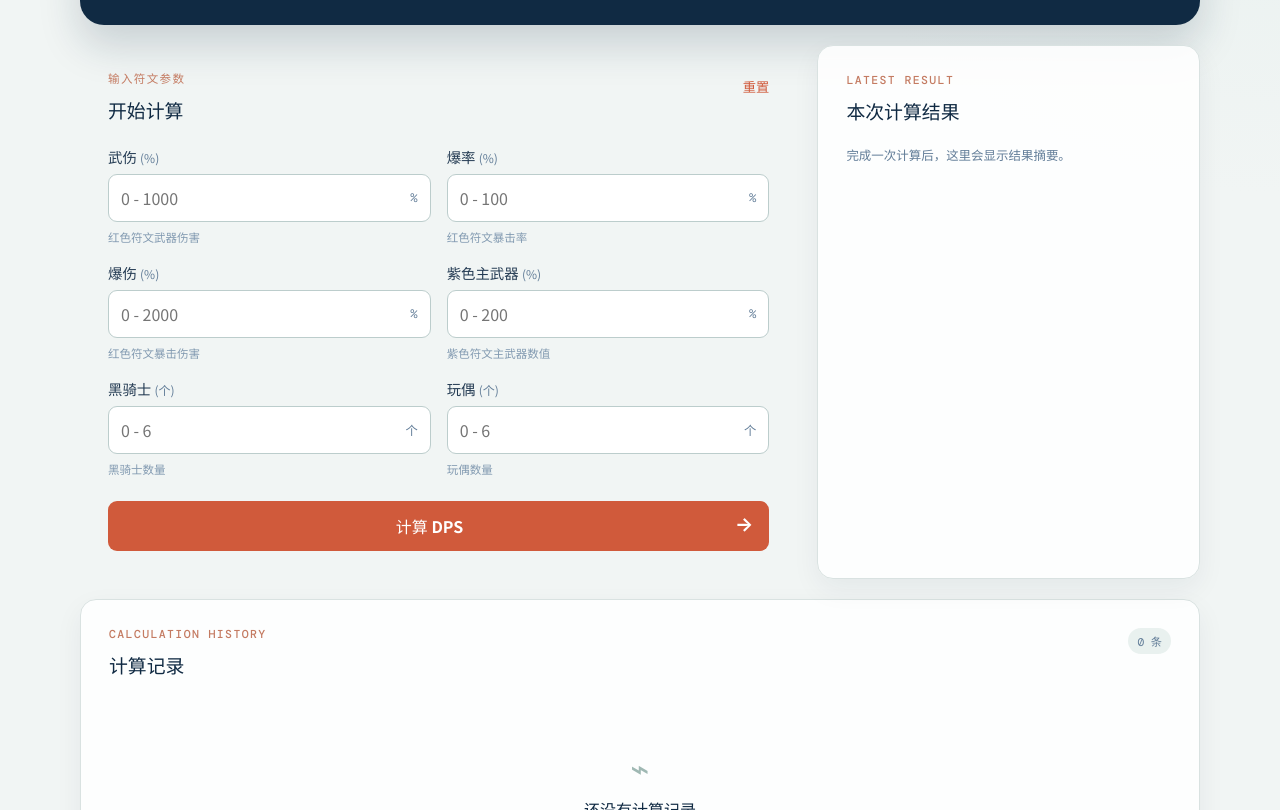
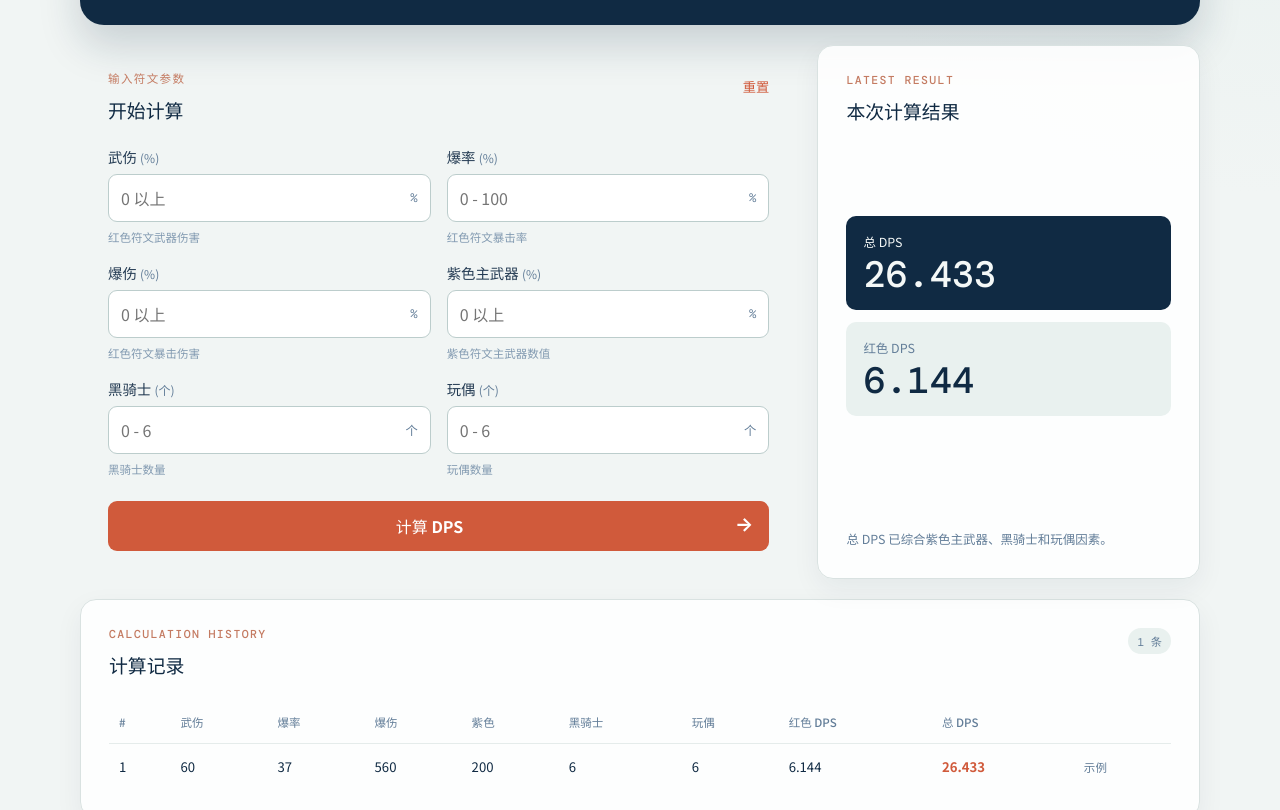
Before and after one commit to ddzy/cf-rune-calculator, a Vue app: page / in a window 1280 px wide. Shown: the part 350-1160 px from the top of the page. Built offline with nearby package versions, Linux system fonts and the light colour scheme.

Commit message:
feat: 历史记录第一条固定展示DPS示例

```diff
--- a/src/App.vue
+++ b/src/App.vue
@@ -4,7 +4,7 @@ import ResultSummary from './components/ResultSummary.vue'
 import ResultTable from './components/ResultTable.vue'
 import { useRuneCalculator } from './composables/useRuneCalculator'
 
-const { form, history, latest, errorMessage, calculateCurrent, resetForm, removeResult, clearHistory } = useRuneCalculator()
+const { form, results, latest, errorMessage, calculateCurrent, resetForm, removeResult, clearHistory } = useRuneCalculator()
 </script>
 
 <template>
@@ -23,7 +23,7 @@ const { form, history, latest, errorMessage, calculateCurrent, resetForm, remove
       <ResultSummary :result="latest" />
     </div>
 
-    <ResultTable :results="history" @remove="removeResult" @clear="clearHistory" />
+    <ResultTable :results="results" @remove="removeResult" @clear="clearHistory" />
     <footer><span>数据只保存在当前设备</span><a href="https://github.com/ddzy/cf-rune-calculator" target="_blank" rel="noopener noreferrer">查看项目源码 ↗</a></footer>
   </main>
 </template>
--- a/src/assets/styles/main.scss
+++ b/src/assets/styles/main.scss
@@ -18,7 +18,7 @@ h1, h2, p { margin-top: 0; } h1 { margin-bottom: 16px; font-size: clamp(2.3rem,
 .input-wrap { display: flex; align-items: center; border: 1px solid #bccdcc; border-radius: 9px; background: #fff; transition: border-color .15s, box-shadow .15s; } .input-wrap:focus-within { border-color: #d05a3b; box-shadow: 0 0 0 3px rgba(208,90,59,.12); } input { width: 100%; min-width: 0; padding: 11px 12px; border: 0; outline: 0; color: var(--ink); background: transparent; } .input-wrap > span { padding-right: 12px; color: var(--muted); font: .77rem 'DM Mono', monospace; } .field-help { color: #829ab1; font-size: .72rem; }
 .primary-button { width: 100%; margin-top: 24px; padding: 13px 16px; border: 0; border-radius: 9px; color: white; background: var(--accent); font-weight: 700; } .primary-button:hover { background: #b7492e; } .primary-button span { float: right; font-size: 1.2rem; line-height: 1; } .text-button { padding: 4px 0; border: 0; color: var(--accent); background: none; font-size: .83rem; } .error-message { margin: 15px 0 0; color: #b42318; font-size: .8rem; }
 .summary { display: flex; flex-direction: column; min-height: 100%; } .summary-values { display: grid; gap: 12px; margin: auto 0; } .summary-values div { padding: 17px; border-radius: 10px; background: #e9f1ef; } .summary-values span { display: block; margin-bottom: 5px; color: var(--muted); font-size: .78rem; } .summary-values strong { color: var(--ink); font: 500 2.3rem/1 'DM Mono', monospace; } .summary-values div:first-child { background: #102a43; } .summary-values div:first-child span, .summary-values div:first-child strong { color: #f4f8f7; } .summary-note, .summary-placeholder { margin: 22px 0 0; color: var(--muted); font-size: .78rem; line-height: 1.6; }
-.history-panel { margin-top: 20px; padding: 28px; } .result-count { padding: 5px 9px; border-radius: 99px; color: var(--muted); background: #e9f1ef; font: .7rem 'DM Mono', monospace; } .table-scroll { overflow-x: auto; } table { width: 100%; min-width: 760px; border-collapse: collapse; font-size: .82rem; } th { color: var(--muted); font-size: .72rem; font-weight: 500; text-align: left; } th, td { padding: 13px 10px; border-bottom: 1px solid #e5eceb; white-space: nowrap; } tbody tr:last-child td { border-bottom: 0; } .total-cell { color: var(--accent); font-weight: 700; } .icon-button { width: 26px; height: 26px; padding: 0; border: 0; border-radius: 50%; color: var(--muted); background: transparent; font-size: 1.2rem; } .icon-button:hover { color: #b42318; background: #fce8e6; } .empty-state { padding: 42px 12px 35px; color: var(--muted); text-align: center; } .empty-state span { display: block; margin-bottom: 8px; color: #9fb8b3; font-size: 2rem; } .empty-state p { margin-bottom: 4px; color: var(--ink); font-weight: 600; } .empty-state small { font-size: .76rem; }
+.history-panel { margin-top: 20px; padding: 28px; } .result-count { padding: 5px 9px; border-radius: 99px; color: var(--muted); background: #e9f1ef; font: .7rem 'DM Mono', monospace; } .table-scroll { overflow-x: auto; } table { width: 100%; min-width: 760px; border-collapse: collapse; font-size: .82rem; } th { color: var(--muted); font-size: .72rem; font-weight: 500; text-align: left; } th, td { padding: 13px 10px; border-bottom: 1px solid #e5eceb; white-space: nowrap; } tbody tr:last-child td { border-bottom: 0; } .total-cell { color: var(--accent); font-weight: 700; } .icon-button { width: 26px; height: 26px; padding: 0; border: 0; border-radius: 50%; color: var(--muted); background: transparent; font-size: 1.2rem; } .icon-button:hover { color: #b42318; background: #fce8e6; } .example-label { color: var(--muted); font-size: .72rem; } .empty-state { padding: 42px 12px 35px; color: var(--muted); text-align: center; } .empty-state span { display: block; margin-bottom: 8px; color: #9fb8b3; font-size: 2rem; } .empty-state p { margin-bottom: 4px; color: var(--ink); font-weight: 600; } .empty-state small { font-size: .76rem; }
 footer { display: flex; justify-content: space-between; gap: 16px; margin-top: 18px; color: var(--muted); font-size: .75rem; } footer a { color: #486581; text-decoration: none; } footer a:hover { color: var(--accent); }
 .sr-only { position: absolute; width: 1px; height: 1px; padding: 0; margin: -1px; overflow: hidden; clip: rect(0,0,0,0); white-space: nowrap; border: 0; }
 @media (max-width: 720px) { .page-shell { width: min(100% - 24px, 560px); padding: 18px 0 24px; } .hero { align-items: start; flex-direction: column; padding: 30px 24px; border-radius: 18px; } h1 { font-size: clamp(2.35rem, 14vw, 4rem); } .hero-meta { display: flex; gap: 16px; text-align: left; } .main-grid { grid-template-columns: 1fr; } .calculator-form, .summary, .history-panel { padding: 22px 18px; } .summary { min-height: 0; } .field-grid { grid-template-columns: 1fr; gap: 14px; } footer { flex-direction: column; } }
--- a/src/components/CalculatorForm.vue
+++ b/src/components/CalculatorForm.vue
@@ -31,7 +31,7 @@ function update(key: keyof CalculatorForm, value: string) {
             :max="field.max"
             :step="field.step"
             inputmode="decimal"
-            :placeholder="`${field.min} - ${field.max}`"
+            :placeholder="field.max === undefined ? `${field.min} 以上` : `${field.min} - ${field.max}`"
             @input="update(field.key, ($event.target as HTMLInputElement).value)"
           />
           <span>{{ field.suffix }}</span>
--- a/src/components/ResultTable.vue
+++ b/src/components/ResultTable.vue
@@ -13,7 +13,7 @@ const columns = [
   <section class="history-panel panel" aria-labelledby="history-title">
     <div class="section-heading">
       <div><p class="eyebrow">Calculation history</p><h2 id="history-title">计算记录</h2></div>
-      <div class="heading-actions"><span class="result-count">{{ results.length }} 条</span><button v-if="results.length" class="text-button" type="button" @click="emit('clear')">清空</button></div>
+      <div class="heading-actions"><span class="result-count">{{ results.length }} 条</span><button v-if="results.length > 1" class="text-button" type="button" @click="emit('clear')">清空</button></div>
     </div>
     <div v-if="results.length" class="table-scroll">
       <table>
@@ -23,7 +23,7 @@ const columns = [
             <td>{{ results.length - index }}</td>
             <td v-for="[key] in columns" :key="key">{{ result[key] }}</td>
             <td>{{ result.legacyResult }}</td><td class="total-cell">{{ result.totalResult }}</td>
-            <td><button class="icon-button" type="button" aria-label="删除这条记录" @click="emit('remove', result.id)">×</button></td>
+            <td><button v-if="result.id !== 'legacy-example'" class="icon-button" type="button" aria-label="删除这条记录" @click="emit('remove', result.id)">×</button><span v-else class="example-label">示例</span></td>
           </tr>
         </tbody>
       </table>
--- a/src/composables/useRuneCalculator.ts
+++ b/src/composables/useRuneCalculator.ts
@@ -6,11 +6,26 @@ import { fieldConfig } from '../data/runeConfig'
 
 const initialForm = (): CalculatorForm => ({ arms: null, rate: null, crit: null, main: null, black: null, doll: null })
 
+const exampleResult: CalculationResult = {
+  id: 'legacy-example',
+  index: 0,
+  arms: 60,
+  rate: 37,
+  crit: 560,
+  main: 200,
+  black: 6,
+  doll: 6,
+  legacyResult: 6.144,
+  totalResult: 26.433,
+  createdAt: '2020-08-31T00:00:00.000Z',
+}
+
 export function useRuneCalculator() {
   const form = reactive<CalculatorForm>(initialForm())
-  const history = ref<CalculationResult[]>(loadHistory())
+  const history = ref<CalculationResult[]>((loadHistory() ?? []).filter((item) => item.id !== exampleResult.id))
   const errorMessage = ref('')
-  const latest = computed(() => history.value[0] ?? null)
+  const results = computed(() => [exampleResult, ...history.value])
+  const latest = computed(() => history.value[0] ?? exampleResult)
 
   watch(history, (value) => saveHistory(value), { deep: true })
 
@@ -22,10 +37,12 @@ export function useRuneCalculator() {
     }
     const outOfRange = fieldConfig.find((field) => {
       const value = form[field.key]
-      return value !== null && (value < field.min || value > field.max)
+      return value !== null && (value < field.min || (field.max !== undefined && value > field.max))
     })
     if (outOfRange) {
-      errorMessage.value = `${outOfRange.label}请输入 ${outOfRange.min}-${outOfRange.max} 范围内的数值。`
+      errorMessage.value = outOfRange.max === undefined
+        ? `${outOfRange.label}请输入不小于 ${outOfRange.min} 的数值。`
+        : `${outOfRange.label}请输入 ${outOfRange.min}-${outOfRange.max} 范围内的数值。`
       return
     }
 
@@ -53,5 +70,5 @@ export function useRuneCalculator() {
     history.value = []
   }
 
-  return { form, history, latest, errorMessage, calculateCurrent, resetForm, removeResult, clearHistory }
+  return { form, results, latest, errorMessage, calculateCurrent, resetForm, removeResult, clearHistory }
 }
--- a/src/data/runeConfig.ts
+++ b/src/data/runeConfig.ts
@@ -7,11 +7,22 @@ export const runeConfig = {
   legacyCritBase: 1.5,
 } as const
 
-export const fieldConfig = [
-  { key: 'arms', label: '武伤', suffix: '%', min: 0, max: 1000, step: 0.1, help: '红色符文武器伤害' },
+type FieldConfig = {
+  key: keyof CalculatorForm
+  label: string
+  suffix: string
+  min: number
+  max?: number
+  step: number
+  help: string
+}
+
+export const fieldConfig: readonly FieldConfig[] = [
+  { key: 'arms', label: '武伤', suffix: '%', min: 0, step: 0.1, help: '红色符文武器伤害' },
   { key: 'rate', label: '爆率', suffix: '%', min: 0, max: 100, step: 0.1, help: '红色符文暴击率' },
-  { key: 'crit', label: '爆伤', suffix: '%', min: 0, max: 2000, step: 0.1, help: '红色符文暴击伤害' },
-  { key: 'main', label: '紫色主武器', suffix: '%', min: 0, max: 200, step: 0.1, help: '紫色符文主武器数值' },
+  { key: 'crit', label: '爆伤', suffix: '%', min: 0, step: 0.1, help: '红色符文暴击伤害' },
+  { key: 'main', label: '紫色主武器', suffix: '%', min: 0, step: 0.1, help: '紫色符文主武器数值' },
   { key: 'black', label: '黑骑士', suffix: '个', min: 0, max: 6, step: 1, help: '黑骑士数量' },
   { key: 'doll', label: '玩偶', suffix: '个', min: 0, max: 6, step: 1, help: '玩偶数量' },
 ] as const
+import type { CalculatorForm } from '../types/calculator'
--- a/src/utils/storage.ts
+++ b/src/utils/storage.ts
@@ -2,12 +2,12 @@ import type { CalculationResult } from '../types/calculator'
 
 const storageKey = 'cf-rune-calculator:history'
 
-export function loadHistory(): CalculationResult[] {
+export function loadHistory(): CalculationResult[] | null {
   try {
     const value = localStorage.getItem(storageKey)
-    return value ? JSON.parse(value) : []
+    return value ? JSON.parse(value) : null
   } catch {
-    return []
+    return null
   }
 }
 
```
